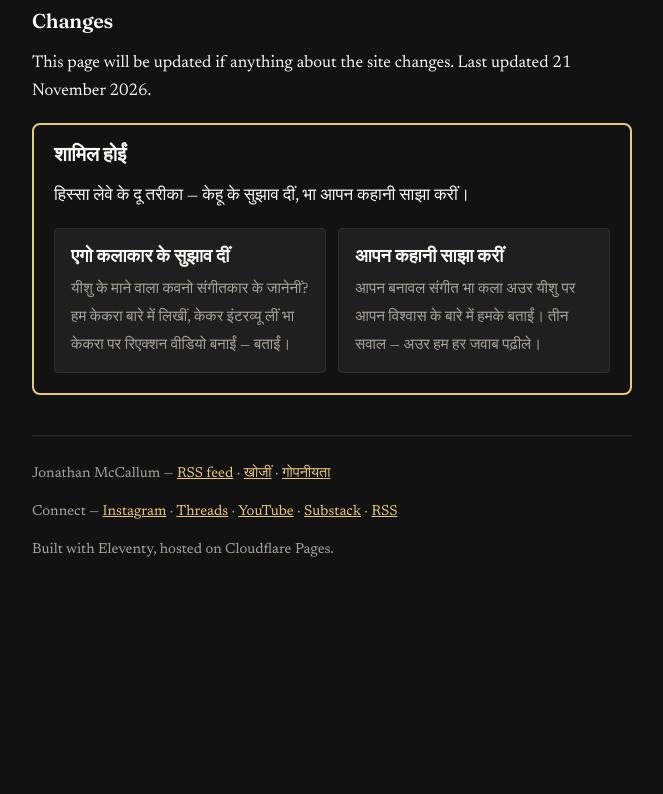
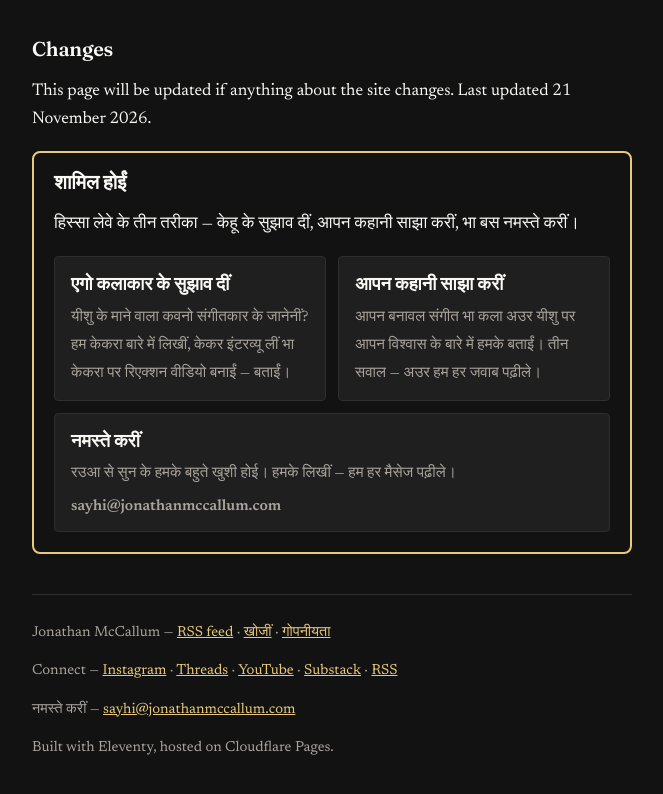
Before and after one commit to streamjonathan/jonathanmccallum-bho, an Eleventy site: page content/pages/privacy.md in a window 1280 px wide. Shown: the part 1766-2560 px from the top of the page, without its empty margins (308-971 px from the left). Before the commit the page ends 2391 px from the top, so only its background shows below. Built offline with nearby package versions, Linux system fonts and the light colour scheme; Eleventy itself is replaced by a stand-in of ours; files that its build step writes are made by us from their sources.

Commit message:
Add public contact email (sayhi) as a runtime-built mailto, hidden from scrapers [bho]

```diff
--- a/_includes/get-involved.njk
+++ b/_includes/get-involved.njk
@@ -1,6 +1,6 @@
 <section class="get-involved" aria-labelledby="get-involved-heading">
   <h2 id="get-involved-heading">शामिल होईं</h2>
-  <p>हिस्सा लेवे के दू तरीका — केहू के सुझाव दीं, भा आपन कहानी साझा करीं।</p>
+  <p>हिस्सा लेवे के तीन तरीका — केहू के सुझाव दीं, आपन कहानी साझा करीं, भा बस नमस्ते करीं।</p>
   <div class="get-involved__cards">
     <a class="get-involved__card" href="https://jonathanmccallum.com/suggest-an-artist/">
       <strong>एगो कलाकार के सुझाव दीं</strong>
@@ -10,5 +10,10 @@
       <strong>आपन कहानी साझा करीं</strong>
       <span>आपन बनावल संगीत भा कला अउर यीशु पर आपन विश्वास के बारे में हमके बताईं। तीन सवाल — अउर हम हर जवाब पढ़ीले।</span>
     </a>
+    <a class="get-involved__card" href="#" data-contact-email>
+      <strong>नमस्ते करीं</strong>
+      <span>रउआ से सुन के हमके बहुते खुशी होई। हमके लिखीं — हम हर मैसेज पढ़ीले।</span>
+      <span class="get-involved__email" data-contact-email-text>हमके ईमेल करीं</span>
+    </a>
   </div>
 </section>
--- a/_includes/layouts/base.njk
+++ b/_includes/layouts/base.njk
@@ -110,8 +110,8 @@
 </script>
 {% endif %}
 <link rel="alternate" type="application/rss+xml" title="{{ site.title }}" href="/feed/">
-<link rel="preload" href="/css/style.css?v=13" as="style">
-<link rel="stylesheet" href="/css/style.css?v=13">
+<link rel="preload" href="/css/style.css?v=14" as="style">
+<link rel="stylesheet" href="/css/style.css?v=14">
 </head>
 <body>
 <a class="skip-link" href="#main">सामग्री पर जाईं</a>
@@ -125,9 +125,11 @@
 <footer class="site-footer">
     <p>{{ site.title }} — <a href="/feed/">RSS feed</a> · <a href="/search/">खोजीं</a> · <a href="/privacy/">गोपनीयता</a></p>
   <p>Connect — <a href="https://www.instagram.com/jonamccallum">Instagram</a> · <a href="https://www.threads.com/@jonamccallum">Threads</a> · <a href="https://www.youtube.com/@Jonathanmccallum1">YouTube</a> · <a href="https://jonamccallum.substack.com">Substack</a> · <a href="/feed/">RSS</a></p>
+  <p>नमस्ते करीं — <a href="#" data-contact-email data-contact-email-text>हमके ईमेल करीं</a></p>
   <p>Built with Eleventy, hosted on Cloudflare Pages.</p>
 </footer>
 <script src="/js/main.js?v=8" defer></script>
+<script src="/js/contact.js?v=1" defer></script>
 <script src="/js/comments.js?v=1" defer></script>
 </body>
 </html>
--- a/content/pages/privacy.md
+++ b/content/pages/privacy.md
@@ -8,7 +8,7 @@ original_url: https://jonathanmccallum.com/privacy/
 
 This site is run by Jonathan McCallum. It is a small personal site: writing, and a chat that answers from that writing. There are no accounts, no tracking, no advertising, and nothing for sale.
 
-If you need to ask about anything on this page, the way to reach Jonathan is a message on [Instagram](https://www.instagram.com/jonamccallum) or [Threads](https://www.threads.com/@jonamccallum).
+अगर एह पन्ना के बारे में भा आपन निजी जानकारी के बारे में कुछ पूछे के बा, त जॉनथन के <a href="#" data-contact-email data-contact-email-text>हमके ईमेल करीं</a> लिखीं। रउआ ओकरा के [Instagram](https://www.instagram.com/jonamccallum) भा [Threads](https://www.threads.com/@jonamccallum) पर भी मैसेज भेज सकेनीं।
 
 ## The chat: "Interact with Jonathan's writing"
 
@@ -20,7 +20,7 @@ When you type a question, it is sent to Cloudflare — the company that hosts th
 
 ## Leave a note
 
-Notes are anonymous. The site asks for no name, no email, and no social media handle — please don't put personal details in a note. A note is stored on Cloudflare until Jonathan has read it, then it is deleted. If you would like a reply, message him on social media instead.
+Notes are anonymous. The site asks for no name, no email, and no social media handle — please don't put personal details in a note. A note is stored on Cloudflare until Jonathan has read it, then it is deleted. अगर रउआ के जवाब चाहीं, त ओकरा के <a href="#" data-contact-email data-contact-email-text>हमके ईमेल करीं</a> लिखीं भा सोशल मीडिया पर मैसेज भेजीं।
 
 ## What is not collected
 
--- a/css/style.css
+++ b/css/style.css
@@ -281,6 +281,7 @@ button[type="submit"] {
 .get-involved__card:hover { border-color: var(--link); }
 .get-involved__card strong { display: block; font-family: "Fraunces", Georgia, "Iowan Old Style", "Times New Roman", serif; font-size: 1.15rem; margin-bottom: 0.25rem; }
 .get-involved__card span { color: var(--muted); font-size: 0.95rem; }
+.get-involved__email { display: block; margin-top: 0.35rem; font-weight: 600; color: var(--link); }
 
 .featured { margin-top: 1.5rem; }
 .featured-row { display: flex; gap: 1rem; overflow-x: auto; scroll-snap-type: x mandatory; list-style: none; padding: 0 0 0.5rem; margin: 1rem 0; }
--- /dev/null
+++ b/js/contact.js
@@ -0,0 +1,17 @@
+// Contact email, built at runtime so the address never appears in page
+// source as plain text. The local part and the domain are kept separate
+// and joined here; the page only carries data-contact-email markers.
+// Links get a mailto: address, and marked text gets the address itself.
+(function () {
+  var user = "sayhi";
+  var host = "jonathanmccallum.com";
+  var address = user + "@" + host;
+  var links = document.querySelectorAll("[data-contact-email]");
+  for (var i = 0; i < links.length; i++) {
+    links[i].setAttribute("href", "mailto:" + address);
+  }
+  var texts = document.querySelectorAll("[data-contact-email-text]");
+  for (var j = 0; j < texts.length; j++) {
+    texts[j].textContent = address;
+  }
+})();
```
